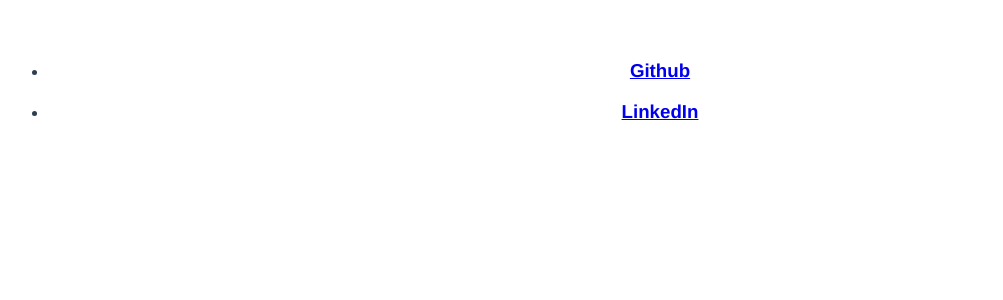
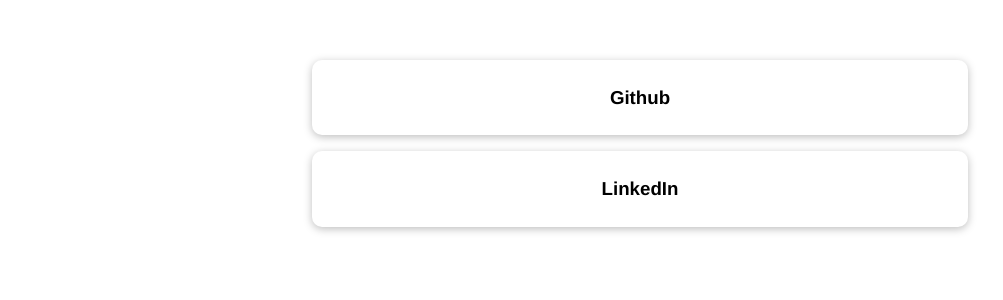
Before and after one commit to BraydenNeale/braydenneale-vue, a Vue app: page / in a window 1280 px wide. Shown: the top 300 px of the page, without its empty margins (0-1003 px from the left). Built offline with nearby package versions, Linux system fonts and the light colour scheme.

Commit message:
Add base card element and basic styling

```diff
--- a/src/components/LinkCard.vue
+++ b/src/components/LinkCard.vue
@@ -1,8 +1,10 @@
 <template>
     <li>
-        <h3>
-            <a :href="url">{{title}}</a>
-        </h3>
+        <base-card>
+            <a :href="url">
+                <h3>{{title}}</h3>
+            </a>
+        </base-card>
     </li>
 </template>
 
@@ -13,5 +15,12 @@
 </script>
 
 <style scoped>
+    a,h3 {
+        text-decoration: none;
+        color: black;
+    }
 
+    li {
+        margin: auto;
+    }
 </style>
--- a/src/components/TheLinks.vue
+++ b/src/components/TheLinks.vue
@@ -34,5 +34,10 @@
 </script>
 
 <style scoped>
-
+ul {
+  list-style: none;
+  margin: 0;
+  padding: 0;
+  margin: auto;
+}
 </style>
--- /dev/null
+++ b/src/components/UI/BaseCard.vue
@@ -0,0 +1,20 @@
+<template>
+    <div>
+        <slot></slot>
+    </div>
+</template>
+
+<style scoped>
+div {
+  border-radius: 10px;
+  box-shadow: 0 2px 8px rgba(0, 0, 0, 0.26);
+  padding: 0.5rem;
+  margin: 1rem auto;
+  max-width: 40rem;
+}
+
+div:hover,
+div:active {
+    box-shadow: 5px 10px 20px rgba(0, 0, 0, 0.26);
+}
+</style>
--- a/src/main.js
+++ b/src/main.js
@@ -1,4 +1,7 @@
 import { createApp } from 'vue'
 import App from './App.vue'
+import BaseCard from './components/UI/BaseCard.vue'
 
-createApp(App).mount('#app')
+const app = createApp(App)
+app.component('base-card', BaseCard);
+app.mount('#app')
```
